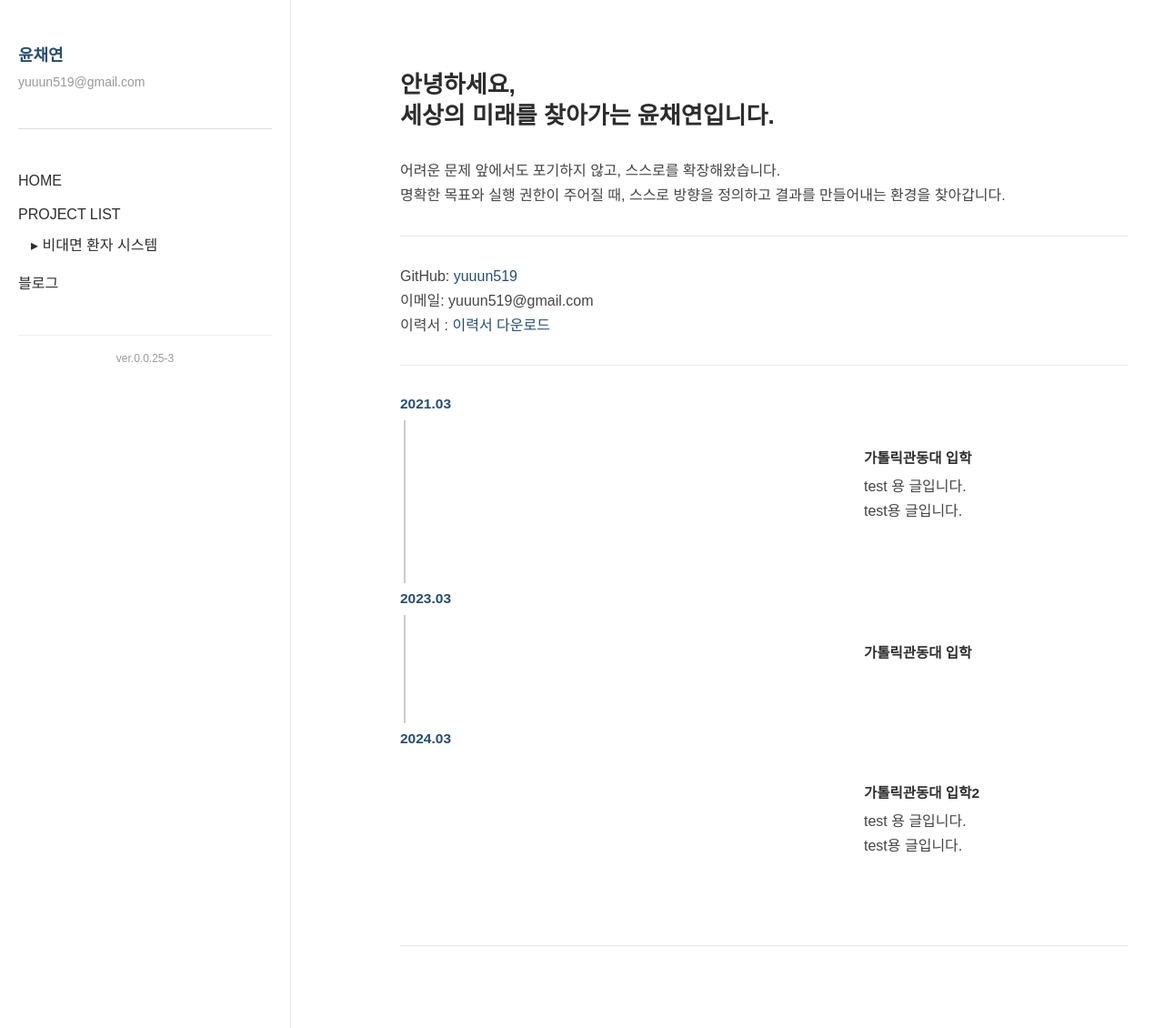
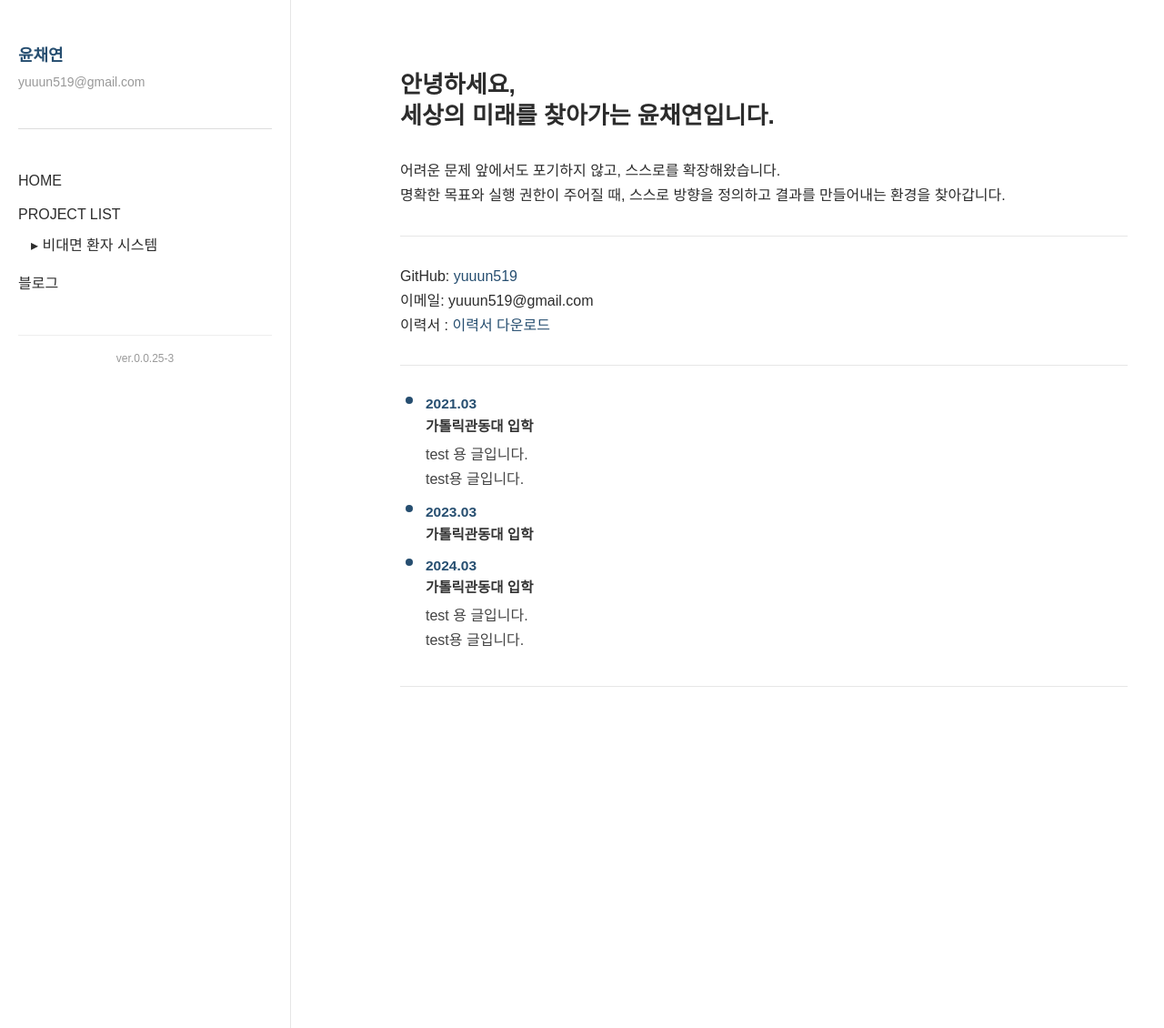
Before and after one commit to yuuun519/yuuun519.github.io, a Jekyll site: the page built from index.md, in a window 1280 px wide and 1130 px high. Shown: the whole window at 91% size. Built offline with Jekyll 4.4.1, drawn with Linux system fonts in a browser that asks for light colours; some web fonts are replaced.

Commit message:
ver 0.0.25-3

```diff
--- a/assets/style.css
+++ b/assets/style.css
@@ -124,52 +124,73 @@
   list-style: none;
   margin: 0;
   padding: 0;
-  position: relative;
 }
 
 .timeline li {
+  display: flex;
+  align-items: flex-start;
   position: relative;
-  padding-left: 20px;
-  margin-bottom: 40px;
-}
-
-.timeline li:not(:last-child)::after {
-  content: '';
-  position: absolute;
-  top: 30px; /* 선 시작점: 첫줄 아래 */
-  left: 4px;  /* 선 위치 (살짝 우측으로) */
-  width: 2px;
-  height: calc(100% - 30px); /* 선 길이 */
-  background: #ccc;
+  margin-bottom: 24px; /* 간격 조절 */
 }
 
 .item {
   display: flex;
   align-items: flex-start;
+  position: relative;
+}
+
+.marker {
+  position: relative;
+  width: 20px;
+  display: flex;
+  justify-content: center;
+}
+
+.marker::before {
+  content: '';
+  width: 8px;
+  height: 8px;
+  background-color: #264e70;
+  border-radius: 50%;
+  position: absolute;
+  top: 4px;
+  left: 50%;
+  transform: translateX(-50%);
+}
+
+.marker::after {
+  content: '';
+  position: absolute;
+  top: 12px;
+  left: 50%;
+  transform: translateX(-50%);
+  width: 2px;
+  height: calc(100% - 12px);
+  background-color: #ccc;
+}
+
+.info {
+  margin-left: 8px;
 }
 
 .date {
   font-weight: bold;
   color: #264e70;
-  min-width: 70px;
-}
-
-.content {
-  margin-left: 10px;
 }
 
 .title {
   font-weight: bold;
   margin-bottom: 4px;
-  color: #2c2c2c;
+  color: #333;
 }
 
-.content p {
+.info p {
   margin: 0;
   font-size: 14px;
   color: #444;
   line-height: 1.6;
 }
+
 
 .content {
   margin-left: 400px;
--- a/index.md
+++ b/index.md
@@ -20,8 +20,9 @@
 <ul class="timeline">
   <li>
     <div class="item">
-      <div class="date">2021.03</div>
-      <div class="content">
+      <div class="marker"></div>
+      <div class="info">
+        <div class="date">2021.03</div>
         <div class="title">가톨릭관동대 입학</div>
         <p>test 용 글입니다.<br>test용 글입니다.</p>
       </div>
@@ -29,22 +30,25 @@
   </li>
   <li>
     <div class="item">
-      <div class="date">2023.03</div>
-      <div class="content">
+      <div class="marker"></div>
+      <div class="info">
+        <div class="date">2023.03</div>
         <div class="title">가톨릭관동대 입학</div>
       </div>
     </div>
   </li>
 <li>
     <div class="item">
-      <div class="date">2024.03</div>
-      <div class="content">
-        <div class="title">가톨릭관동대 입학2</div>
+      <div class="marker"></div>
+      <div class="info">
+        <div class="date">2024.03</div>
+        <div class="title">가톨릭관동대 입학</div>
         <p>test 용 글입니다.<br>test용 글입니다.</p>
       </div>
     </div>
   </li>
 
+
 </ul>
 
 
```
